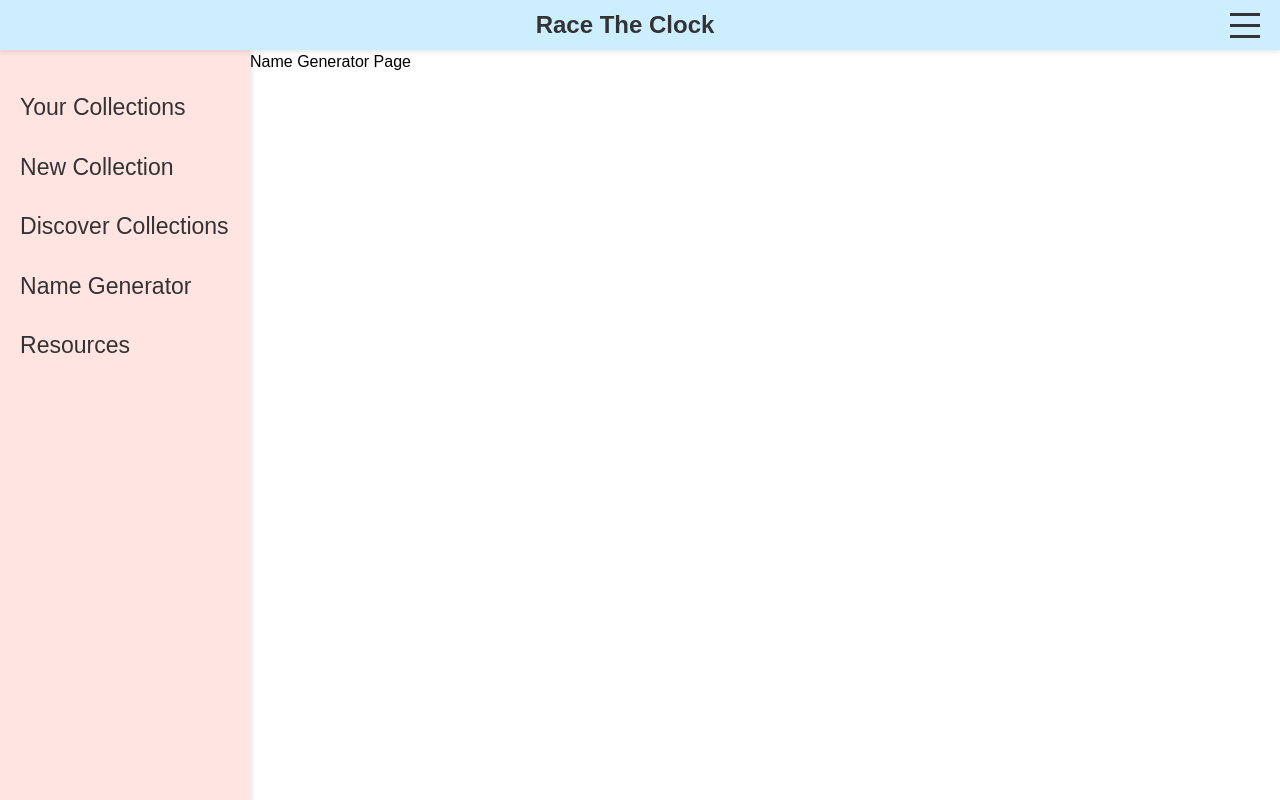
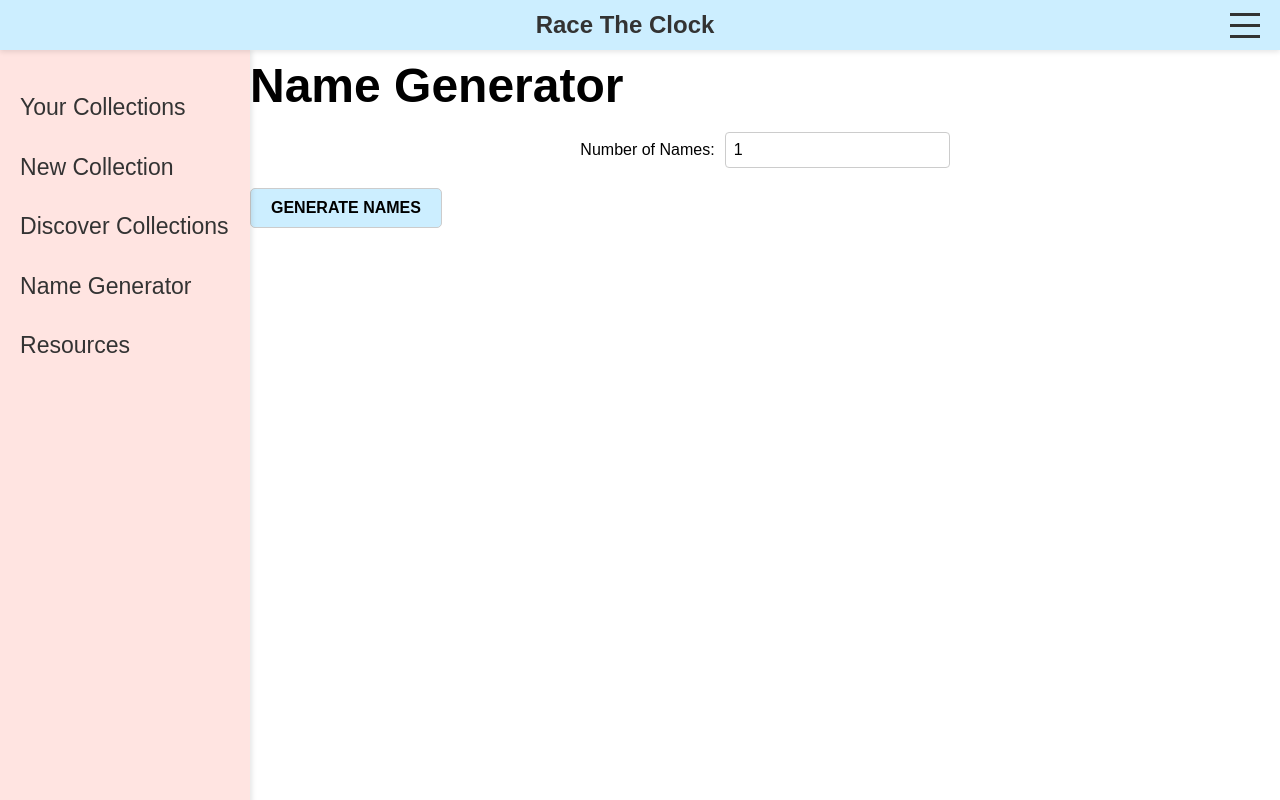
Before and after one commit to chriscooley1/race-the-clock, a React (Vite) app: page /letter-reader/name-generator in a window 1280 px wide. Built offline with nearby package versions, Linux system fonts and the light colour scheme; sample sign-in values are in the browser's storage.

Commit message:
Add random name generator functionality

```diff
--- a/src/App.tsx
+++ b/src/App.tsx
@@ -11,7 +11,7 @@ import DiscoverCollections from "./pages/DiscoverCollections";
 import CollectionSetup from "./pages/CollectionSetup";
 import CollectionFinalStep from "./pages/CollectionFinalStep";
 import NameGenerator from "./pages/NameGenerator";
-import Resources from "./components/Resources";
+import Resources from "./pages/Resources";
 import { useTheme } from "./context/ThemeContext";
 import { AuthProvider } from "./context/AuthContext";
 import PrivateRoute from "./components/PrivateRoute";
--- a/src/pages/NameGenerator.tsx
+++ b/src/pages/NameGenerator.tsx
@@ -1,7 +1,50 @@
-import React from "react";
+import React, { useState } from "react";
+import { generateRandomNames } from "../utils/RandomGenerators"; // Import the function
 
 const NameGenerator: React.FC = () => {
-  return <div>Name Generator Page</div>;
+  const [nameCount, setNameCount] = useState<number>(1);
+  const [generatedNames, setGeneratedNames] = useState<string[]>([]);
+
+  const handleGenerateNames = () => {
+    const names = generateRandomNames(nameCount);
+    setGeneratedNames(names);
+  };
+
+  return (
+    <div className="name-generator-container">
+      <h1>Name Generator</h1>
+      <div className="centered-input">
+        <label htmlFor="nameCount">Number of Names:</label>
+        <input
+          type="number"
+          id="nameCount"
+          value={nameCount}
+          min={1}
+          onChange={(e) => setNameCount(parseInt(e.target.value, 10))}
+          className="custom-input"
+          placeholder="Enter number of names"
+          title="Enter the number of names"
+        />
+      </div>
+      <button
+        type="button"
+        onClick={handleGenerateNames}
+        className="styled-button"
+      >
+        Generate Names
+      </button>
+      {generatedNames.length > 0 && (
+        <div>
+          <h3>Generated Names:</h3>
+          <ul>
+            {generatedNames.map((name, index) => (
+              <li key={index}>{name}</li>
+            ))}
+          </ul>
+        </div>
+      )}
+    </div>
+  );
 };
 
 export default NameGenerator;
--- /dev/null
+++ b/src/utils/NameList.ts
@@ -0,0 +1,7 @@
+export const names = [
+  "Liam", "Noah", "Oliver", "Elijah", "William",
+  "James", "Benjamin", "Lucas", "Henry", "Alexander",
+  "Mia", "Amelia", "Harper", "Evelyn", "Abigail",
+  "Sophia", "Ava", "Charlotte", "Isabella", "Emma",
+  // Add more names as needed
+];
--- a/src/utils/RandomGenerators.ts
+++ b/src/utils/RandomGenerators.ts
@@ -1,3 +1,14 @@
+import { names } from "./NameList";
+
+export const generateRandomNames = (quantity: number): string[] => {
+  let result: string[] = [];
+  for (let i = 0; i < quantity; i++) {
+    const randomName = names[Math.floor(Math.random() * names.length)];
+    result.push(randomName);
+  }
+  return result;
+};
+
 export const generateRandomLetters = (quantity: number): string[] => {
   const letters = "ABCDEFGHIJKLMNOPQRSTUVWXYZabcdefghijklmnopqrstuvwxyz";
   let result: string[] = [];
```
Also changed, not shown: src/pages/Resources.tsx (renamed from src/components/Resources.tsx).
